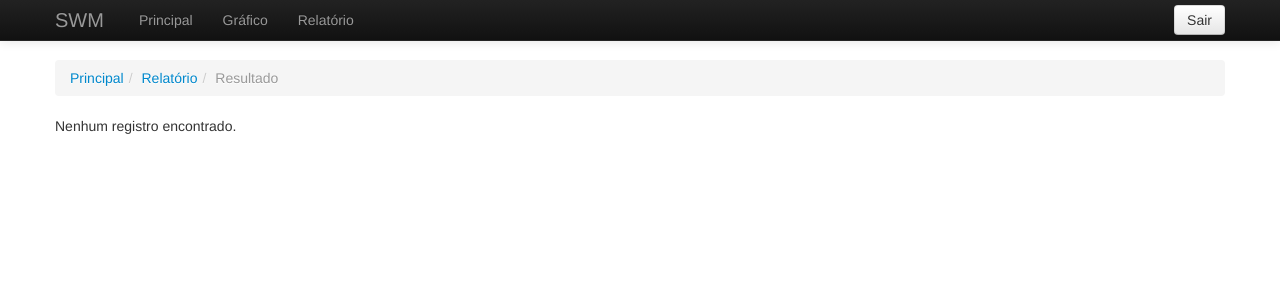
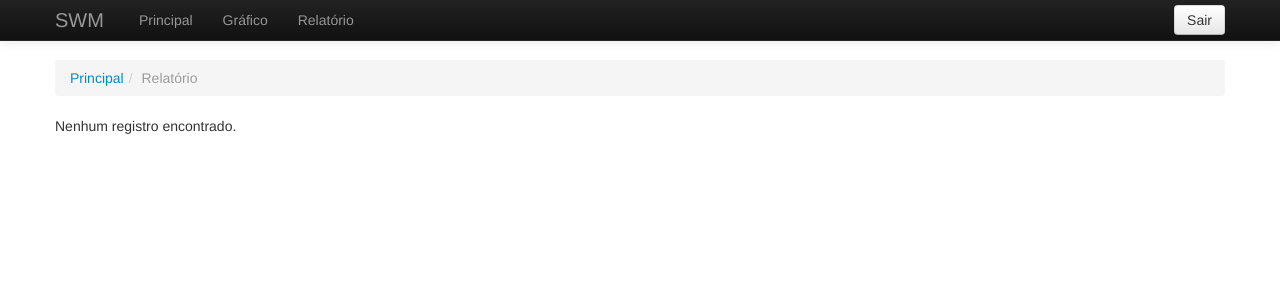
Before and after one commit to dyegocantu/swm, a Django app: template django/swm/templates/reports/reports.html in a window 1280 px wide. Shown: the top 301 px of the page. Run offline with Django 3.2, Linux system fonts and the light colour scheme; the template is opened without the code that fills it, so the values that code supplies are empty; parts of the project's set-up code (start-up, migrations or seed data) failed here and were passed over.

Commit message:
chaged the breadcrumb

```diff
--- a/django/swm/templates/reports/reports.html
+++ b/django/swm/templates/reports/reports.html
@@ -2,8 +2,7 @@
 {% block content %}
 <ul class="breadcrumb">
     <li><a href="/">Principal</a><span class="divider">/</span></li>
-    <li><a href="/reports/">Relatório</a><span class="divider">/</span></li>
-    <li class="active">Resultado</li>
+    <li class="active">Relatório</li>
 </ul>
 {% if read_data_list %}
 <table class="table table-hover">
```
